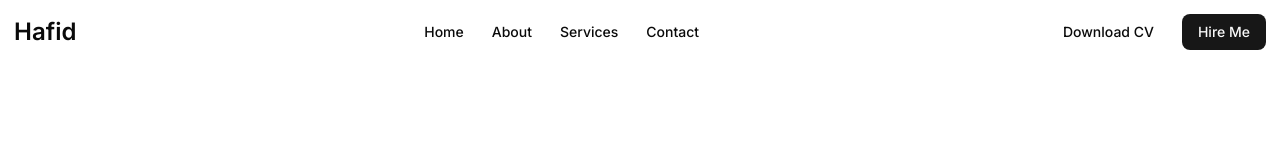
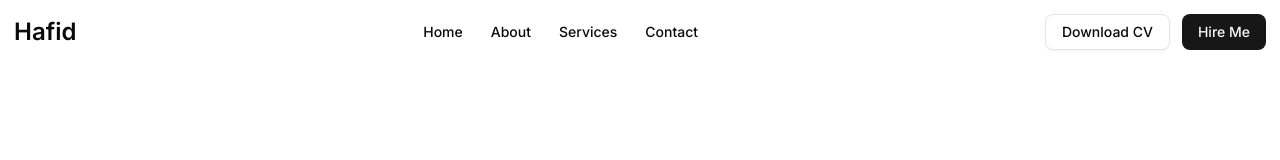
Before and after one commit to hafidarsyah/hafid-portfolio, a Next.js app: page / in a window 1280 px wide. Shown: the top 160 px of the page. Built offline with nearby package versions, Linux system fonts and the light colour scheme.

Commit message:
Update Navbar buttons to use outline variant for consistency in styling

```diff
--- a/src/app/components/navbar.tsx
+++ b/src/app/components/navbar.tsx
@@ -37,7 +37,7 @@ export default function Navbar() {
         </Link>
 
         <div className="flex items-center gap-3 md:order-2">
-          <Button variant="ghost" className="hidden md:flex" asChild>
+          <Button variant="outline" className="hidden md:flex" asChild>
             <Link href="/cv.pdf" download>
               Download CV
             </Link>
@@ -74,7 +74,7 @@ export default function Navbar() {
             ))}
 
             <li className="w-full border-t border-border mt-3 pt-3 space-y-2 md:hidden">
-              <Button variant="ghost" className="w-full" asChild>
+              <Button variant="outline" className="w-full" asChild>
                 <Link href="/cv.pdf" download>
                   Download CV
                 </Link>
```
